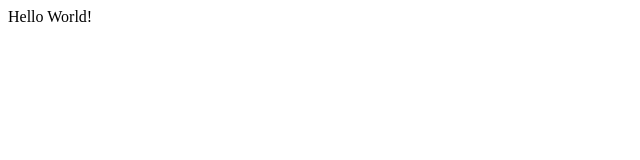
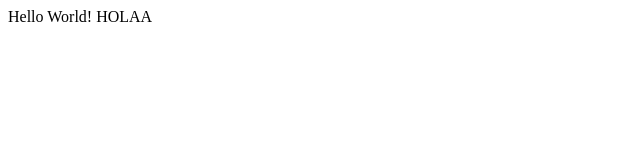
Before and after one commit to cassiuste/Eventlink, a plain HTML site: page index.html in a window 1280 px wide. Shown: the full height of the page, 0-640 px from the left. Drawn offline with Linux system fonts and the light colour scheme.

Commit message:
commit 2

```diff
--- a/index.html
+++ b/index.html
@@ -7,5 +7,7 @@
 </head>
 <body>
     Hello World!
+    HOLAA
+
 </body>
 </html>
```
